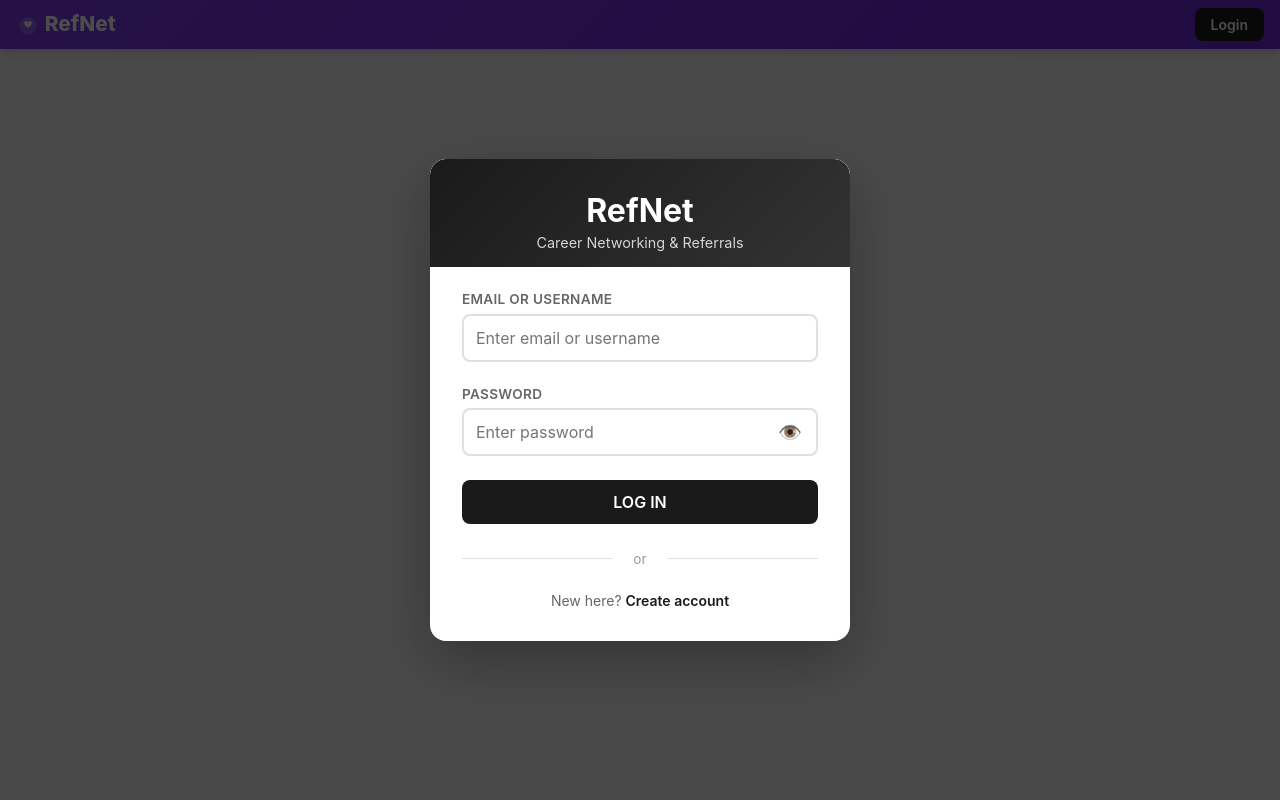
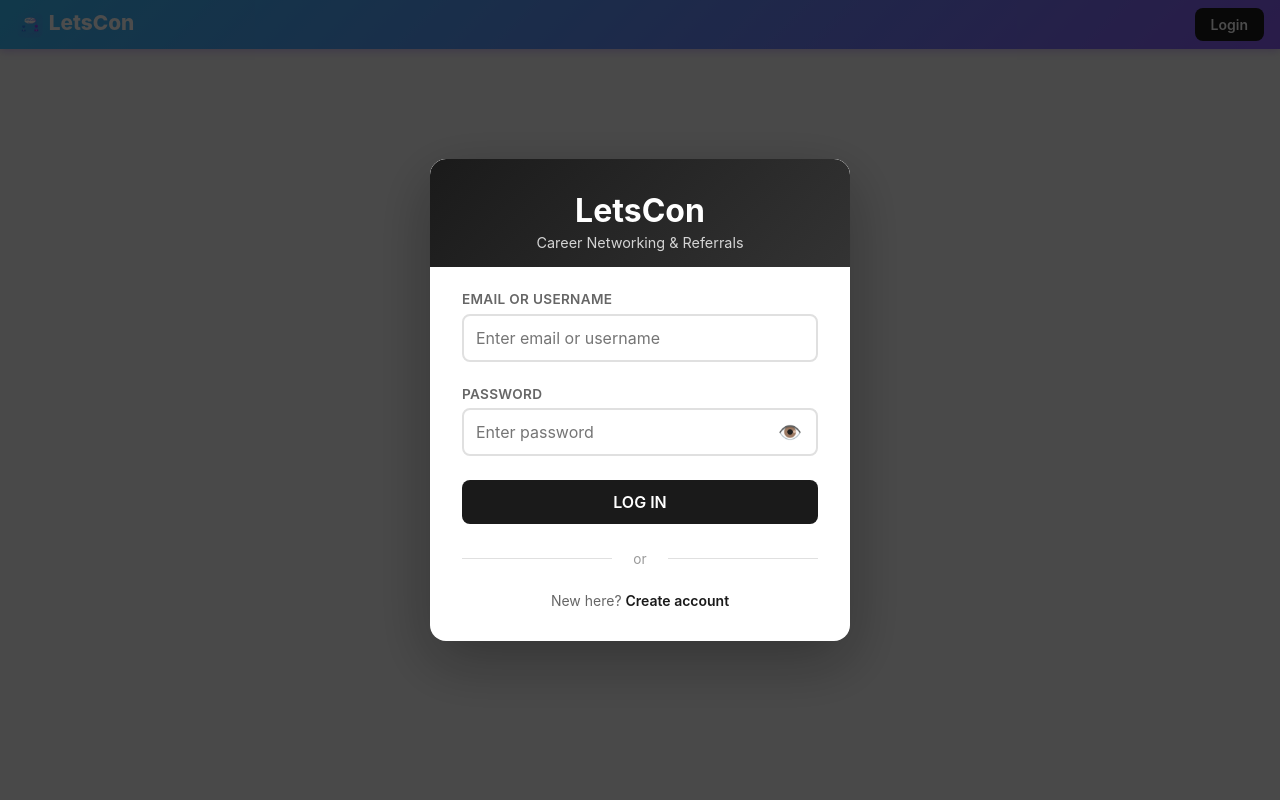
Before and after one commit to pavankone1428/letscon, a Flask app: page / in a window 1280 px wide. Run offline with Flask 3, Linux system fonts and the light colour scheme.

Commit message:
Add LetsCon logo, rename RefNet to LetsCon, blue-purple gradient theme

```diff
--- a/static/style.css
+++ b/static/style.css
@@ -12,7 +12,7 @@
     --danger: #dc3545;
     --success: #28a745;
     --radius: 0.5rem;
-    --header-bg: linear-gradient(135deg, #7c3aed, #6d28d9);
+    --header-bg: linear-gradient(135deg, #38bdf8, #8b5cf6);
     --nav-bg: #1a1a1a;
     --input-bg: #ffffff;
 }
--- a/templates/index.html
+++ b/templates/index.html
@@ -3,24 +3,16 @@
 <head>
     <meta charset="UTF-8">
     <meta name="viewport" content="width=device-width, initial-scale=1.0">
-    <title>RefNet</title>
+    <title>LetsCon</title>
     <link rel="stylesheet" href="{{ url_for('static', filename='style.css') }}">
 </head>
 <body>
     <!-- Splash Screen -->
-    <div id="splashScreen" style="position:fixed;inset:0;z-index:999999;display:flex;flex-direction:column;align-items:center;justify-content:center;background:linear-gradient(135deg,#7c3aed,#6d28d9);transition:opacity 0.5s;">
+    <div id="splashScreen" style="position:fixed;inset:0;z-index:999999;display:flex;flex-direction:column;align-items:center;justify-content:center;background:linear-gradient(135deg,#38bdf8,#8b5cf6);transition:opacity 0.5s;">
         <div style="animation:splashPulse 1.5s ease-in-out infinite;">
-            <svg width="120" height="120" viewBox="0 0 120 120" fill="none" xmlns="http://www.w3.org/2000/svg">
-                <circle cx="60" cy="60" r="56" stroke="rgba(255,255,255,0.2)" stroke-width="3"/>
-                <circle cx="60" cy="60" r="44" fill="rgba(255,255,255,0.1)"/>
-                <path d="M40 45 C40 38, 47 33, 54 36 L60 40 L66 36 C73 33, 80 38, 80 45 C80 55, 60 70, 60 70 C60 70, 40 55, 40 45Z" fill="white" opacity="0.9"/>
-                <circle cx="38" cy="52" r="8" fill="rgba(255,255,255,0.15)"/>
-                <circle cx="82" cy="52" r="8" fill="rgba(255,255,255,0.15)"/>
-                <line x1="38" y1="52" x2="52" y2="48" stroke="rgba(255,255,255,0.3)" stroke-width="2"/>
-                <line x1="82" y1="52" x2="68" y2="48" stroke="rgba(255,255,255,0.3)" stroke-width="2"/>
-            </svg>
+            <img src="{{ url_for('static', filename='logo.svg') }}" alt="LetsCon" width="140" height="140" />
         </div>
-        <div style="color:white;font-size:2rem;font-weight:800;margin-top:1rem;letter-spacing:1px;">RefNet</div>
+        <div style="color:white;font-size:2.2rem;font-weight:800;margin-top:0.75rem;letter-spacing:1px;">LetsCon</div>
         <div style="color:rgba(255,255,255,0.7);font-size:0.85rem;margin-top:0.25rem;">Connect · Refer · Grow</div>
         <div style="margin-top:2rem;">
             <div style="width:40px;height:40px;border:3px solid rgba(255,255,255,0.3);border-top-color:white;border-radius:50%;animation:splashSpin 0.8s linear infinite;"></div>
@@ -43,7 +35,7 @@
     <div id="loginOverlay" class="login-overlay">
         <div class="login-modal">
             <div class="login-header">
-                <h2>RefNet</h2>
+                <h2>LetsCon</h2>
                 <p class="login-subtitle">Career Networking & Referrals</p>
             </div>
             <div class="login-body">
@@ -102,7 +94,7 @@
         <!-- Top Bar -->
         <header class="top-bar">
             <div class="top-bar-left">
-                <span class="logo"><svg width="24" height="24" viewBox="0 0 120 120" fill="none" style="vertical-align:middle;margin-right:0.3rem;"><circle cx="60" cy="60" r="44" fill="rgba(255,255,255,0.2)"/><path d="M40 45 C40 38, 47 33, 54 36 L60 40 L66 36 C73 33, 80 38, 80 45 C80 55, 60 70, 60 70 C60 70, 40 55, 40 45Z" fill="white" opacity="0.9"/></svg>RefNet</span>
+                <span class="logo"><img src="{{ url_for('static', filename='logo.svg') }}" alt="LetsCon" width="28" height="28" style="vertical-align:middle;margin-right:0.3rem;">LetsCon</span>
             </div>
             {% if logged_in %}
             <nav class="desktop-nav">
```
Also changed, not shown: static/logo.svg (added).
